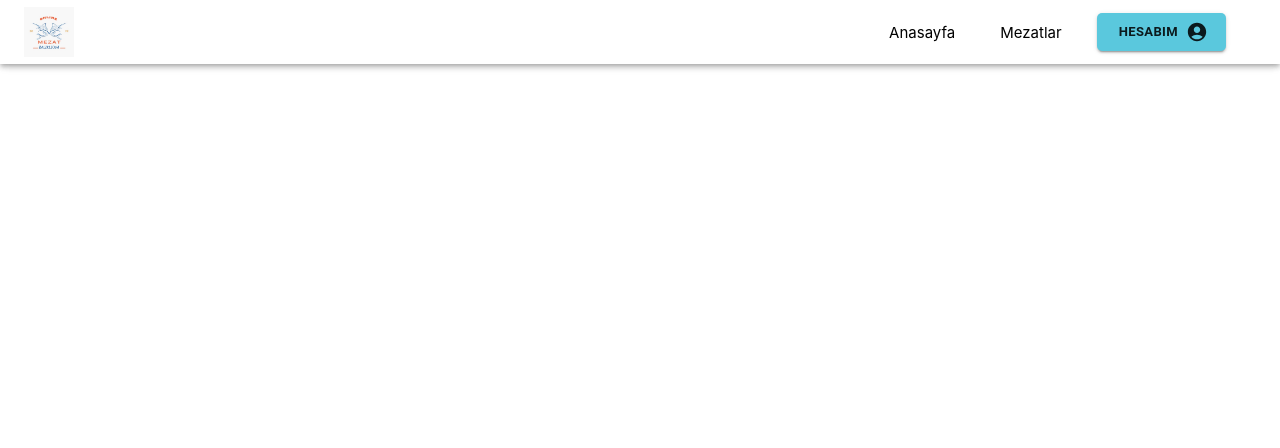
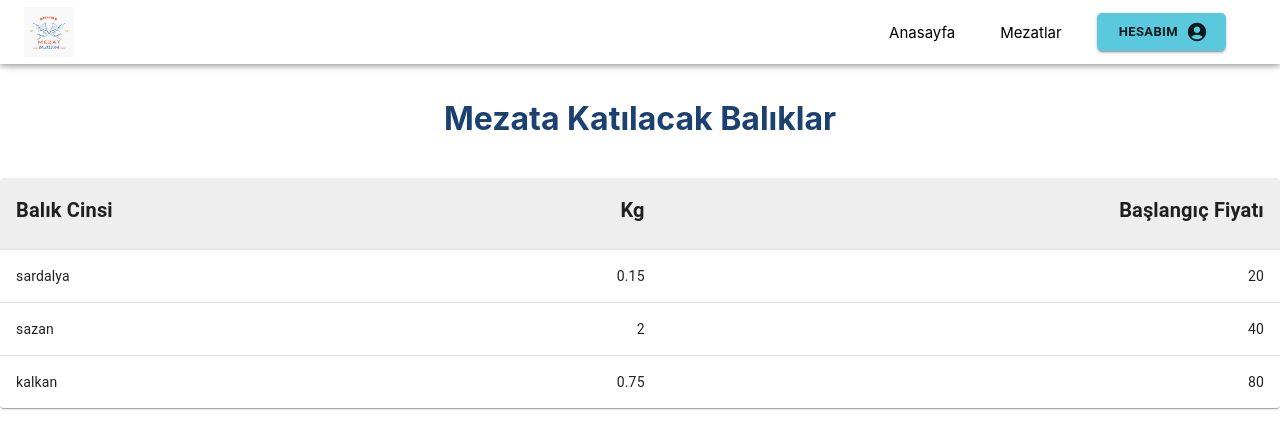
Before and after one commit to ilaydaozel/Online-Fish-Auction, a React (Create React App) app: page /fishList/1 in a window 1280 px wide. Shown: the top 448 px of the page. Built offline with nearby package versions, Linux system fonts and the light colour scheme.

Commit message:
complete AuctionFishTable

```diff
--- a/src/components/AuctionCard.jsx
+++ b/src/components/AuctionCard.jsx
@@ -96,6 +96,7 @@ const AuctionCard = ({item}) => {
                 <Content>{statusText}</Content>
             </AuctionInfo>
 
+            <Link to = {`/fishList/${item.aucId}`} style={{width: "100%", display: 'flex', justifyContent: 'center'}} >
             <Button
                 variant="contained"
                 size="large"
@@ -104,6 +105,7 @@ const AuctionCard = ({item}) => {
             >
             Deniz Ürünleri
             </Button>
+            </Link>
 
             {isOpen?
             <Link to = {`/fishList/${item.aucId}`} style={{width: "100%", display: 'flex', justifyContent: 'center'}} >
--- a/src/components/FishTable.jsx
+++ b/src/components/FishTable.jsx
@@ -1,4 +1,4 @@
-import styled from "styled-components"
+import styled from "styled-components";
 import React from 'react';
 import { useParams } from "react-router-dom";
 import {AuctionArray} from "../data"
@@ -10,14 +10,48 @@ import TableContainer from '@mui/material/TableContainer';
 import TableHead from '@mui/material/TableHead';
 import TableRow from '@mui/material/TableRow';
 import Paper from '@mui/material/Paper';
+import Typography from '@mui/material/Typography';
 
-
-
-const Container = styled.div`
-  width: 200px;
-  background-color: "yellow";
+const Container= styled.div `
+  margin: 100px 0 0 0;
+`
+const Title = styled.h2`
+    font-weight: 700;
+    color: #1b4171;
+    text-align: center;
+    margin-top: 80px;
+    margin-bottom: 40px;
 `
 
+function BasicTable(rows) {
+  return (
+    <TableContainer component={Paper}>
+      <Table sx={{ minWidth: 650 }} aria-label="simple table">
+        <TableHead>
+          <TableRow sx={{backgroundColor:'#EEEEEE'} }>
+            <TableCell> <Typography variant="h6" gutterBottom component="div" sx={{fontWeight: 'bold'}}>Balık Cinsi</Typography></TableCell>
+            <TableCell align="right"><Typography variant="h6" gutterBottom component="div"  sx={{fontWeight: 'bold' }}>Kg</Typography></TableCell>
+            <TableCell align="right"><Typography variant="h6" gutterBottom component="div"  sx={{fontWeight: 'bold'}}>Başlangıç Fiyatı</Typography></TableCell>
+          </TableRow>
+        </TableHead>
+        <TableBody>
+          {rows.map((row) => (
+            <TableRow
+              key={row.fishType}
+              sx={{ '&:last-child td, &:last-child th': { border: 0 } }}
+            >
+              <TableCell component="th" scope="row">
+                {row.fishType}
+              </TableCell>
+              <TableCell align="right">{row.amountKg}</TableCell>
+              <TableCell align="right">{row.basePrice}</TableCell>
+            </TableRow>
+          ))}
+        </TableBody>
+      </Table>
+    </TableContainer>
+  );
+}
 
 
 
@@ -26,19 +60,21 @@ const   FishTable = () => {
   let currentAuction = AuctionArray.find(item => item.aucId === parseInt(auctionId));
   let fishList = currentAuction.fishList
   let currentFish
-  const row=[]
+  const fishData=[]
 
   for (let i = 0; i < fishList.length; i++) {
     console.log("balık list id", fishList[i])
     currentFish = Fish.find(item => item.fishId === parseInt(fishList[i]))
     console.log("current type", currentFish.type)
     const fishObj = {fishType: currentFish.type, amountKg: currentFish.weigthInKg,  basePrice: currentFish.basePrice}
-    row.push(fishObj)
+    fishData.push(fishObj)
   }
+
 
   return (
     <Container>
-
+    <Title> Mezata Katılacak Balıklar</Title>
+    {BasicTable(fishData)}
     </Container>
   )
 }
--- a/src/components/Navbar.jsx
+++ b/src/components/Navbar.jsx
@@ -8,6 +8,7 @@ import { Link } from "react-router-dom"
 
 const useStyles = makeStyles((theme) => ({
     //to arrange the placement of navbar contents
+
     toolbar: {
         display: "flex",
         justifyContent: "space-between",
```
